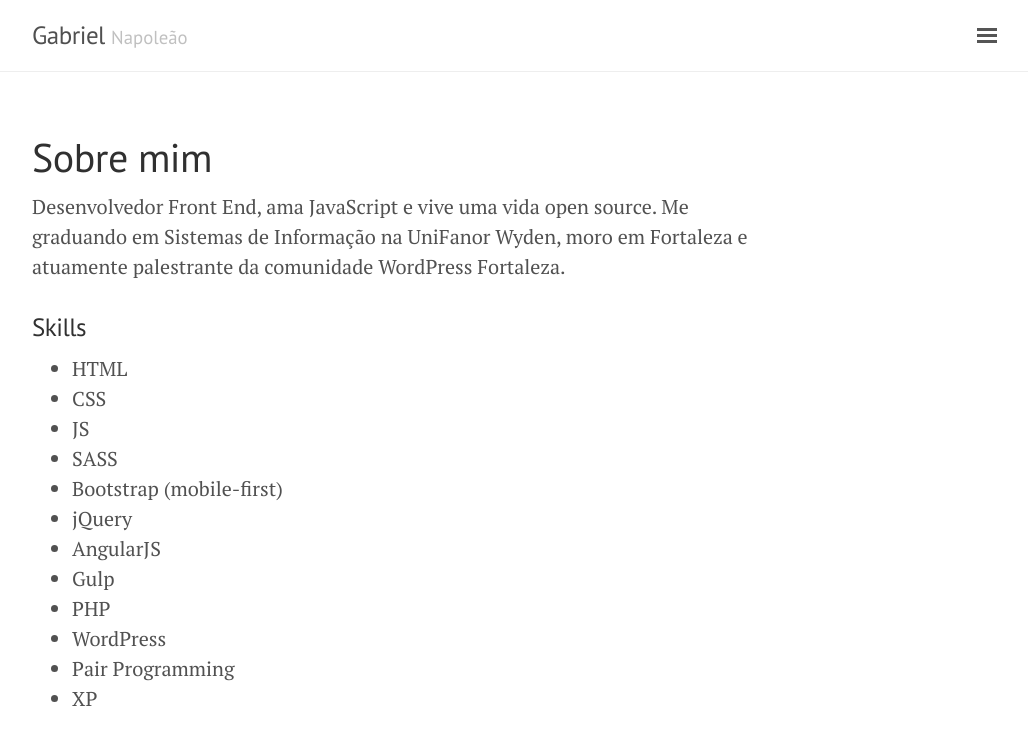
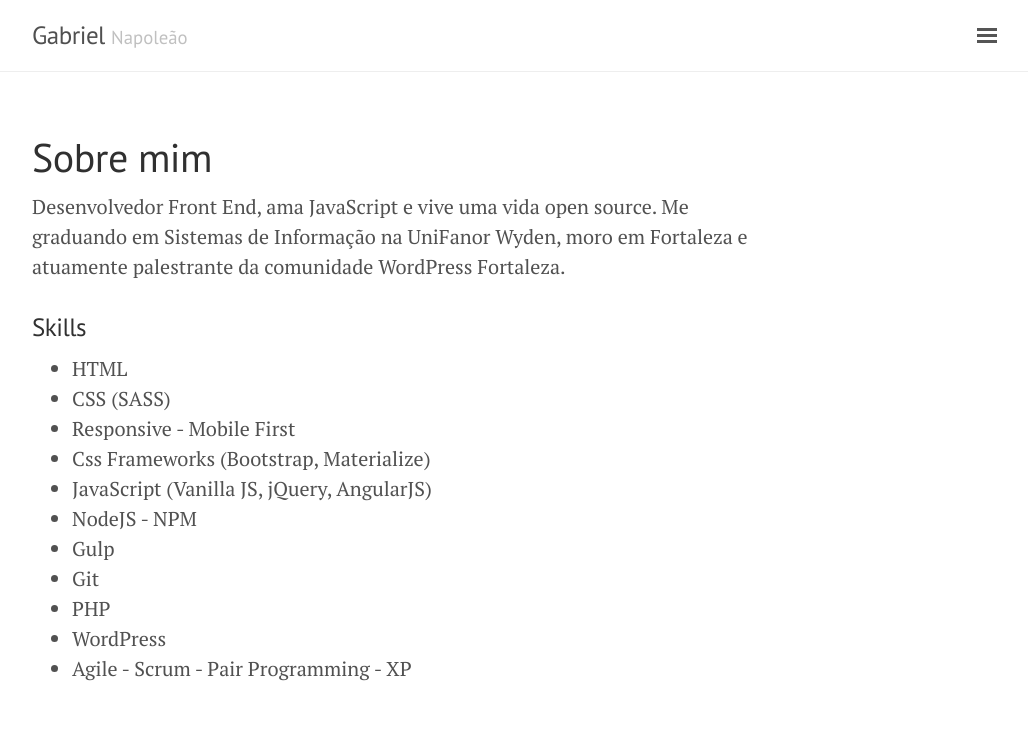
Before and after one commit to whoamindx/whoamindx.github.io, a Jekyll site: the page built from about.md, in a window 1280 px wide. Shown: the top 745 px of the page, without its empty margins (248-1276 px from the left). Built offline with Jekyll 4.4.1, drawn with Linux system fonts in a browser that asks for light colours.

Commit message:
Update about.md

```diff
--- a/about.md
+++ b/about.md
@@ -7,17 +7,16 @@ Desenvolvedor Front End, ama JavaScript e vive uma vida open source. Me graduand
 
 ### Skills
 * HTML
-* CSS
-* JS
-* SASS
-* Bootstrap (mobile-first)
-* jQuery
-* AngularJS
+* CSS (SASS)
+* Responsive - Mobile First
+* Css Frameworks (Bootstrap, Materialize)
+* JavaScript (Vanilla JS, jQuery, AngularJS)
+* NodeJS - NPM
 * Gulp
+* Git
 * PHP
 * WordPress
-* Pair Programming
-* XP
+* Agile - Scrum - Pair Programming - XP
 
 <!-- <p class="message">
   Hey there! This page is included as an example. Feel free to customize it for your own use upon downloading. Carry on!
```
